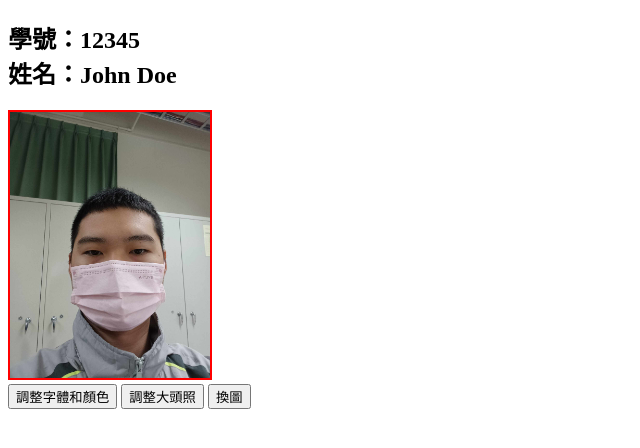
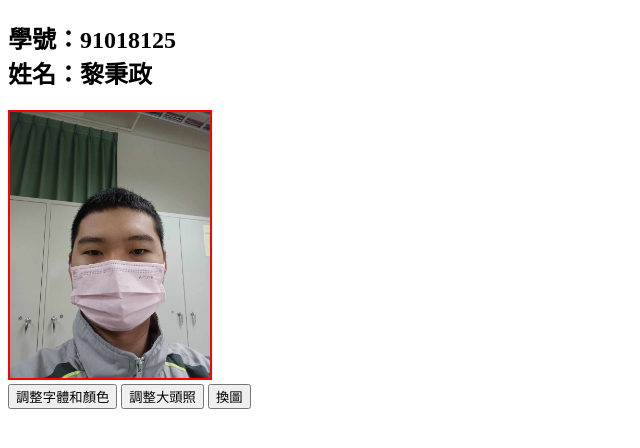
Before and after one commit to 910181255/-1, a plain HTML site: page index.html in a window 1280 px wide. Shown: the whole page, without its empty margins (0-640 px from the left). Drawn offline with Linux system fonts and the light colour scheme.

Commit message:
Add files via upload

```diff
--- a/index.html
+++ b/index.html
@@ -15,7 +15,7 @@
     </style>
 </head>
 <body>
-    <h2 id="studentInfo">學號：12345<br>姓名：John Doe</h2>
+    <h2 id="studentInfo">學號：91018125<br>姓名：黎秉政</h2>
     <img id="profile" src="411065415_1282684262403124_5229917073071358542_n.jpg" alt="大頭照">
     <br>
     <button onclick="adjustText()">調整字體和顏色</button>
```
